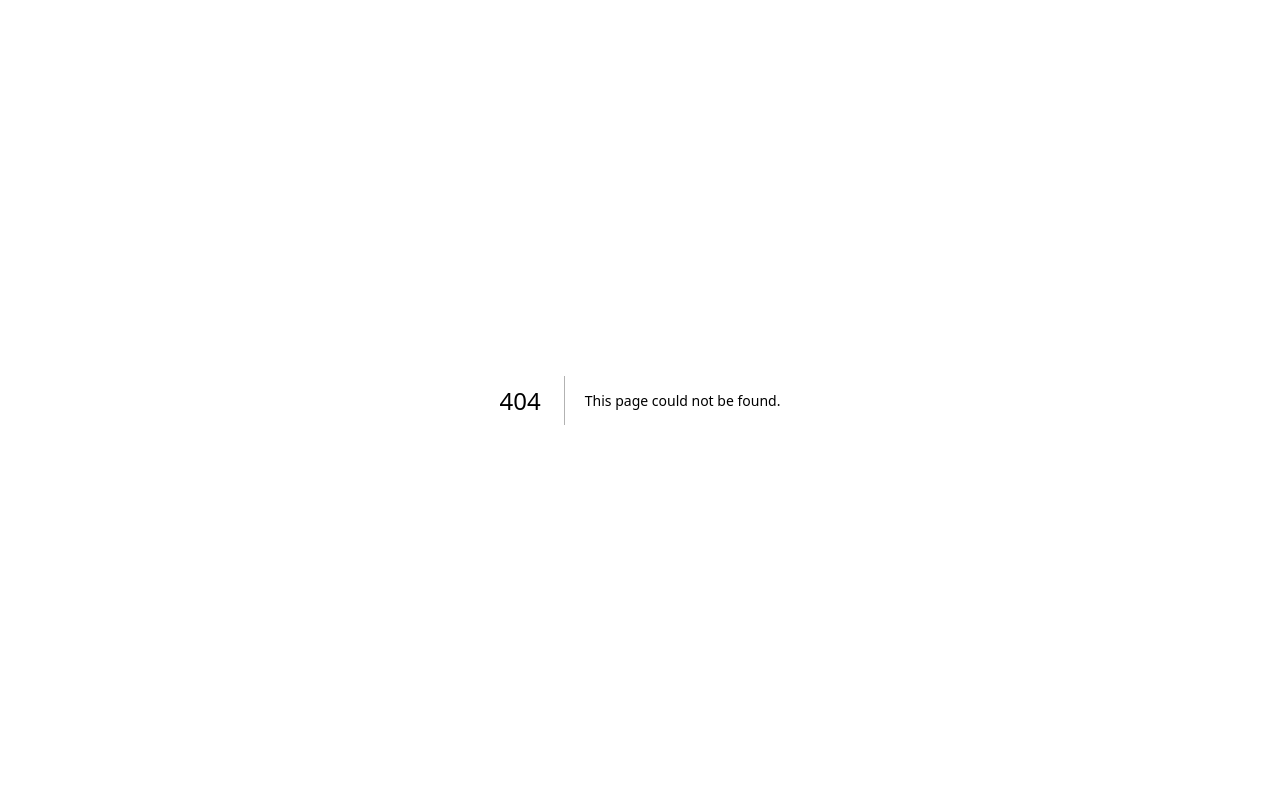
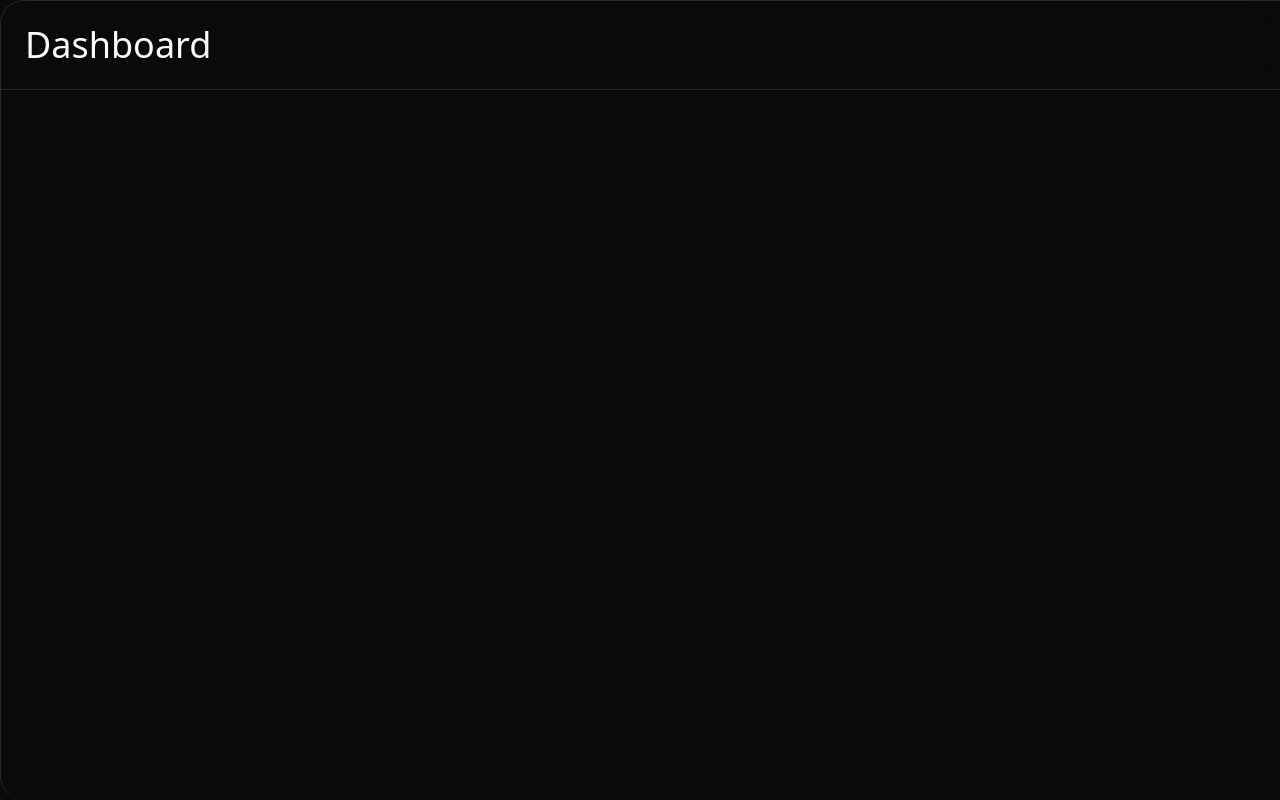
Before and after one commit to BruceLuos/Automation-Work, a Next.js app: page /dashboard in a window 1280 px wide. Before the commit this address had no page. Built offline with nearby package versions, Linux system fonts and the light colour scheme.

Commit message:
feat: some

```diff
--- /dev/null
+++ b/src/app/(main)/(pages)/dashboard/page.tsx
@@ -0,0 +1,13 @@
+import React from 'react'
+
+const DashboardPage = () => {
+  return (
+    <div className="flex flex-col gap-4 relative">
+      <h1 className="text-4xl sticky top-0 z-[10] p-6 bg-background/50 backdrop-blur-lg flex items-center border-b">
+        Dashboard
+      </h1>
+    </div>
+  )
+}
+
+export default DashboardPage
--- /dev/null
+++ b/src/app/(main)/(pages)/layout.tsx
@@ -0,0 +1,13 @@
+import React from 'react'
+
+type Props = { children: React.ReactNode }
+
+const Layout = ({ children }: Props) => {
+  return (
+    <div className="border-l-[1px] border-t-[1px] pb-20 h-screen rounded-l-3xl border-muted-foreground/20 overflow-scroll ">
+      {children}
+    </div>
+  )
+}
+
+export default Layout
--- /dev/null
+++ b/src/app/(main)/layout.tsx
@@ -0,0 +1,19 @@
+import React from 'react'
+// import Sidebar from '@/components/sidebar'
+// import InfoBar from '@/components/infobar'
+
+type Props = { children: React.ReactNode }
+
+const Layout = (props: Props) => {
+  return (
+    <div className="flex overflow-hidden h-screen">
+      {/* <Sidebar /> */}
+      <div className="w-full">
+        {/* <InfoBar /> */}
+        {props.children}
+      </div>
+    </div>
+  )
+}
+
+export default Layout
--- a/src/app/layout.tsx
+++ b/src/app/layout.tsx
@@ -3,7 +3,7 @@ import { Inter } from "next/font/google";
 import "./globals.css";
 import { ThemeProvider } from "@/providers/theme-provider";
 
-const font = Inter({ subsets: ["latin"] });
+// const font = Inter({ subsets: ["latin"] });
 
 export const metadata: Metadata = {
   title: "Auto-Work",
@@ -17,7 +17,7 @@ export default function RootLayout({
 }>) {
   return (
     <html lang="en">
-      <body className={font.className}>
+      <body>
         <ThemeProvider
           attribute="class"
           defaultTheme="dark"
```
